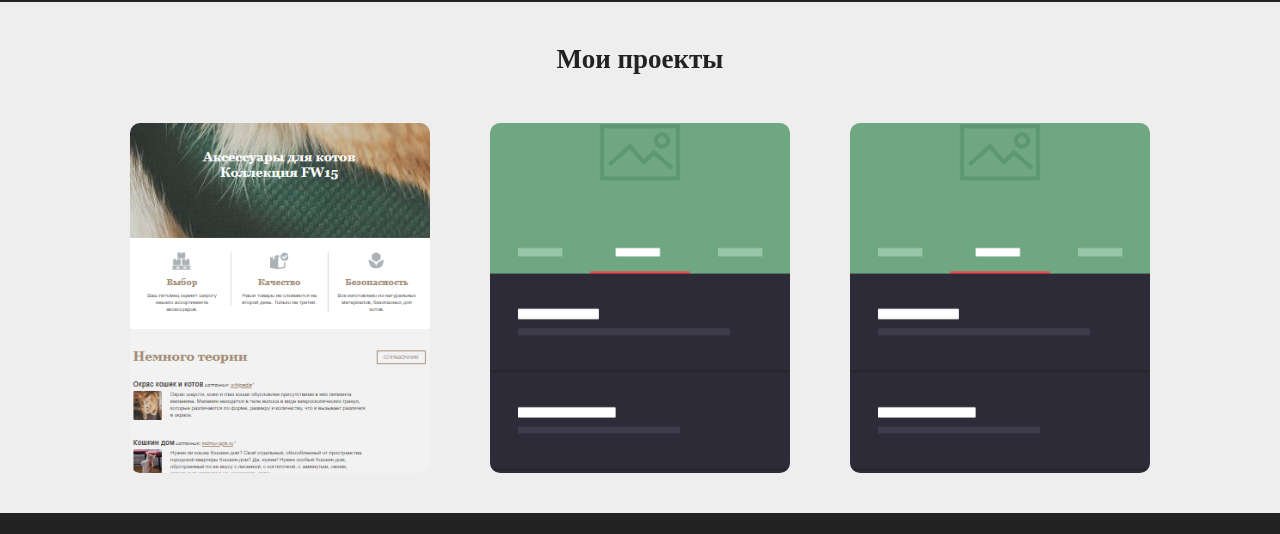
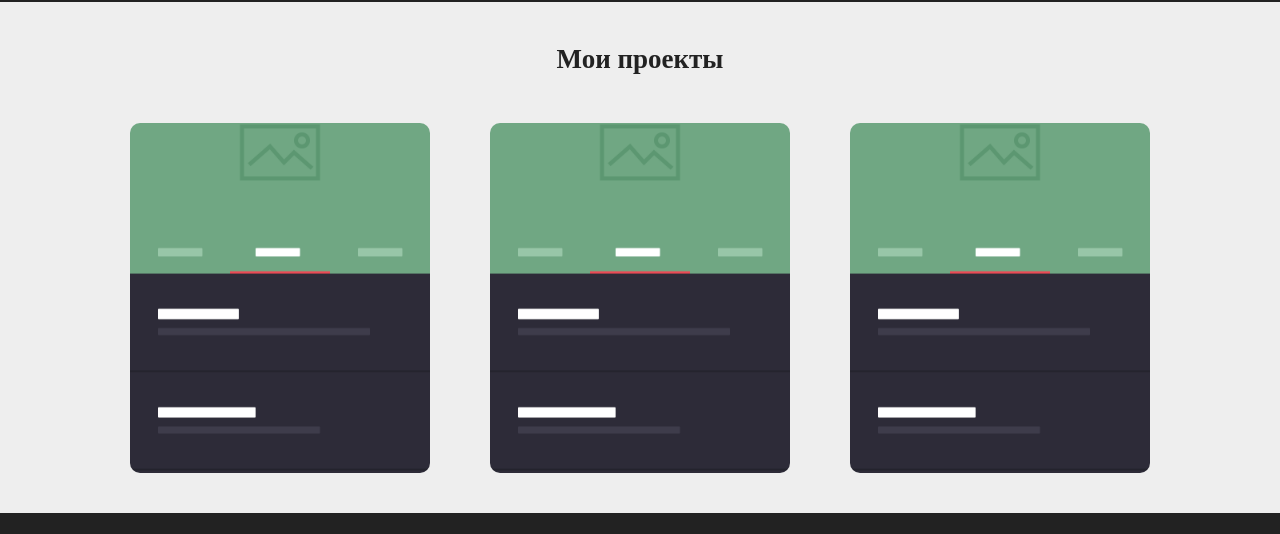
Before and after one commit to Alipbek/Alipbek.github.io, a plain HTML site: page index.html in a window 1280 px wide. Shown: the part 1020-1554 px from the top of the page. Drawn offline with Linux system fonts and the light colour scheme.

Commit message:
еще одна попытка

```diff
--- a/style.css
+++ b/style.css
@@ -185,7 +185,7 @@ main {
 }
 
 .keksby {
-	background: url(img/keksby.png) no-repeat center / cover;
+	background: url(img/fon-for-projects.png) no-repeat center / cover;
 }
 
 .project-back {
```
